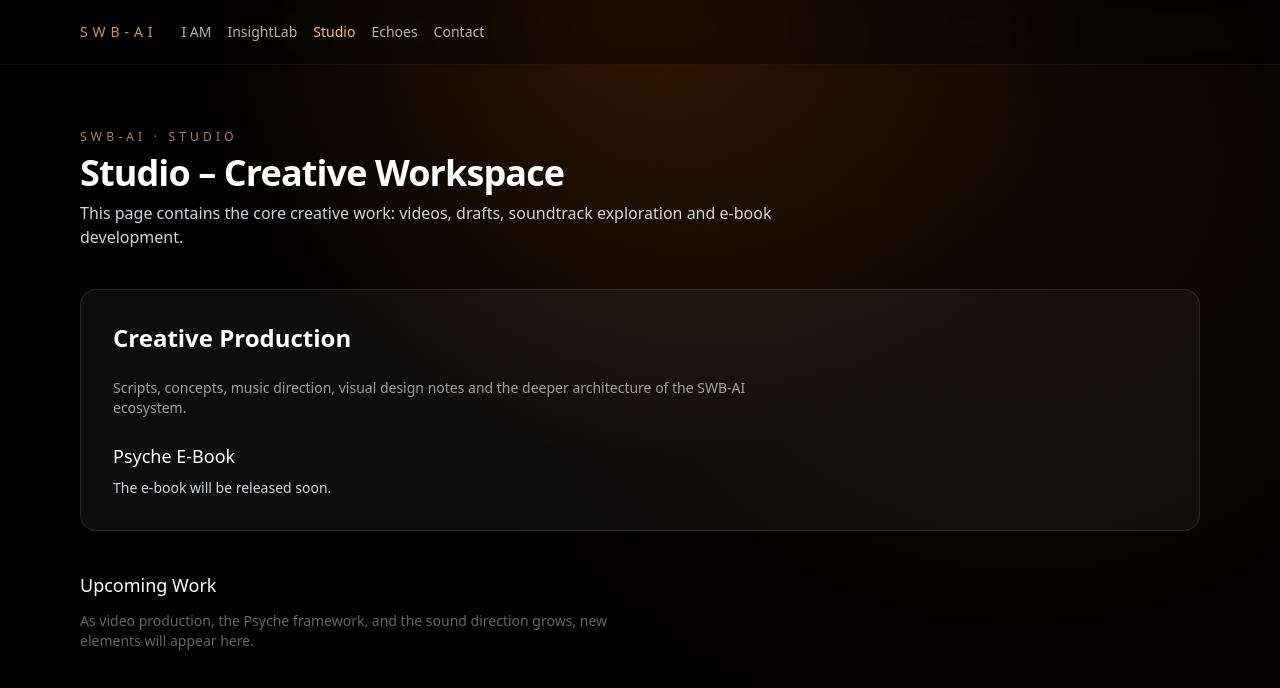
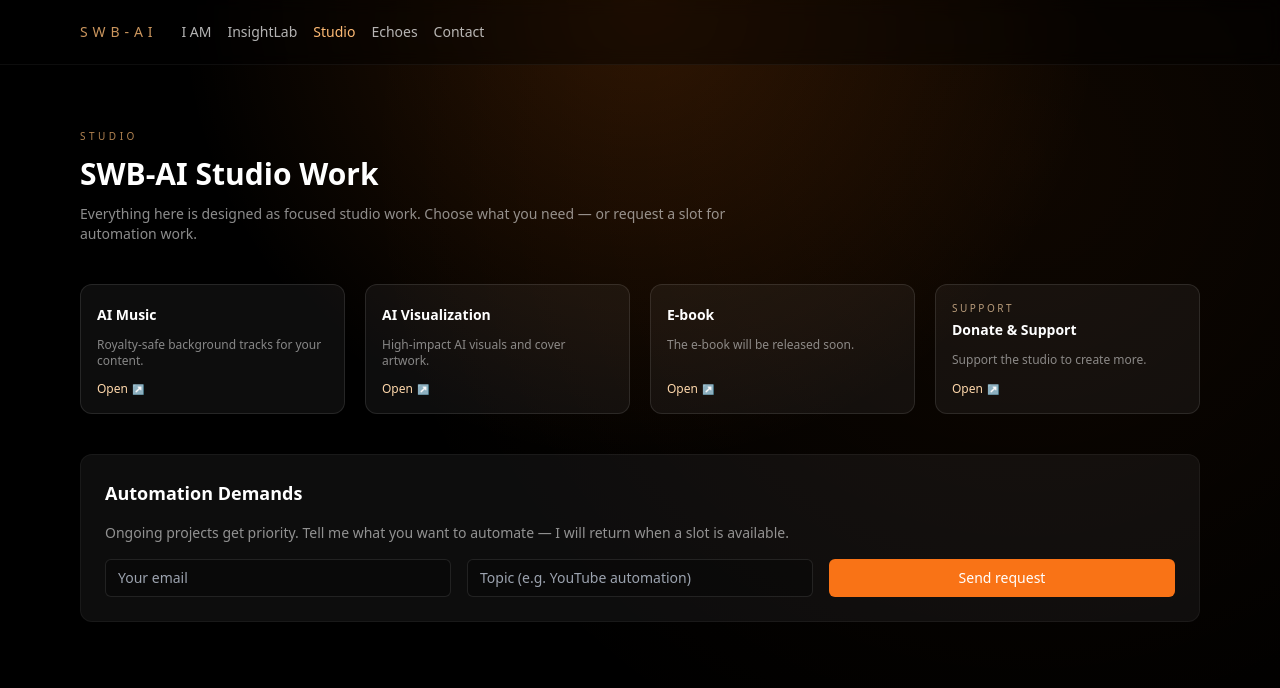
Before and after one commit to ahmetkrk/psyche-management, a Next.js app: page /studio in a window 1280 px wide. Shown: the top 688 px of the page. Built offline with nearby package versions, Linux system fonts and the light colour scheme; no server answers.

Commit message:
Update page.tsx

```diff
--- a/app/studio/page.tsx
+++ b/app/studio/page.tsx
@@ -1,59 +1,88 @@
 "use client";
 
 import { useEffect } from "react";
-import Link from "next/link";
 import { swbTrackPage, swbTrackClick } from "@/lib/analytics";
 
-export default function StudioPage() {
+const PRODUCTS = [
+  { key: "ai_music", title: "AI Music", desc: "Royalty-safe background tracks for your content.", tag: "" },
+  { key: "ai_visual", title: "AI Visualization", desc: "High-impact AI visuals and cover artwork.", tag: "" },
+  { key: "ebook", title: "E-book", desc: "The e-book will be released soon.", tag: "" },
+  { key: "donate", title: "Donate & Support", desc: "Support the studio to create more.", tag: "Support" },
+];
+
+export default function Page() {
   useEffect(() => {
-    swbTrackPage("studio", { source: "studio_home_v2" });
+    swbTrackPage("studio", { source: "page_component" });
   }, []);
 
   return (
     <div className="max-w-6xl mx-auto py-16 px-4 space-y-10">
+      <header className="space-y-3">
+        <p className="text-orange-300/70 text-[10px] tracking-[0.35em] uppercase">
+          Studio
+        </p>
+        <h1 className="text-2xl md:text-3xl font-semibold text-white">SWB-AI Studio Work</h1>
+        <p className="text-white/55 max-w-2xl text-sm">
+          Everything here is designed as focused studio work. Choose what you need — or request a slot for automation work.
+        </p>
+      </header>
 
-      {/* HEADER */}
-      <div className="space-y-2">
-        <p className="text-orange-300/70 text-xs tracking-[0.35em] uppercase">
-          SWB-AI · STUDIO
-        </p>
-        <h1 className="text-3xl md:text-4xl font-bold text-white tracking-tight">
-          Studio – Creative Workspace
-        </h1>
-        <p className="text-gray-300 max-w-3xl">
-          This page contains the core creative work: videos, drafts, soundtrack exploration and e-book development.
-        </p>
+      <div className="grid md:grid-cols-4 gap-5">
+        {PRODUCTS.map((p) => (
+          <div
+            key={p.key}
+            className="bg-white/5 border border-white/10 rounded-xl p-4 flex flex-col gap-3"
+            data-analytics-id={`studio_${p.key}`}
+          >
+            <div>
+              <p className="text-[10px] uppercase tracking-[0.25em] text-orange-200/70 mb-1">
+                {p.tag}
+              </p>
+              <h2 className="text-sm font-semibold text-white">{p.title}</h2>
+            </div>
+            <p className="text-xs text-white/50 flex-1">{p.desc}</p>
+            <button
+              className="text-xs mt-auto inline-flex items-center gap-1 text-orange-200 hover:text-white transition"
+              onClick={() => swbTrackClick("studio", "open_product", { key: p.key })}
+            >
+              Open
+              <span className="text-[10px]">↗</span>
+            </button>
+          </div>
+        ))}
       </div>
 
-      {/* MAIN BLOCK – SAME AS ZIP VERSION */}
-      <div className="bg-white/5 border border-white/10 rounded-2xl p-8 space-y-6">
-        <h2 className="text-xl md:text-2xl font-semibold text-white">
-          Creative Production
-        </h2>
-        <p className="text-sm text-white/60 max-w-2xl">
-          Scripts, concepts, music direction, visual design notes and the deeper architecture of the SWB-AI ecosystem.
+      <section
+        className="bg-white/5 border border-white/5 rounded-xl p-6 space-y-4"
+        data-analytics-id="studio_automation_demand"
+      >
+        <h2 className="text-lg font-semibold text-white">Automation Demands</h2>
+        <p className="text-sm text-white/55 max-w-3xl">
+          Ongoing projects get priority. Tell me what you want to automate — I will return when a slot is available.
         </p>
-
-        {/* REMOVE LEMON SQUEEZY TEXT — CLEANED */}
-        {/* Nothing about Lemon remains now */}
-
-        {/* E-BOOK SECTION — UPDATED */}
-        <div className="mt-8 space-y-2">
-          <h3 className="text-lg font-medium text-white">Psyche E-Book</h3>
-          <p className="text-gray-300 text-sm">
-            The e-book will be released soon.
-          </p>
-        </div>
-      </div>
-
-      {/* FUTURE ITEMS */}
-      <div className="space-y-3">
-        <h3 className="text-lg font-medium text-white">Upcoming Work</h3>
-        <p className="text-white/40 text-sm max-w-xl">
-          As video production, the Psyche framework, and the sound direction grows, new elements will appear here.
-        </p>
-      </div>
-
+        <form
+          className="grid md:grid-cols-3 gap-4"
+          onSubmit={(e) => {
+            e.preventDefault();
+            swbTrackClick("studio", "submit_automation", {});
+          }}
+        >
+          <input
+            className="bg-black/30 border border-white/10 rounded-md px-3 py-2 text-sm"
+            placeholder="Your email"
+          />
+          <input
+            className="bg-black/30 border border-white/10 rounded-md px-3 py-2 text-sm"
+            placeholder="Topic (e.g. YouTube automation)"
+          />
+          <button
+            className="bg-orange-500 rounded-md text-sm font-medium px-4 py-2 hover:bg-orange-400 transition"
+            type="submit"
+          >
+            Send request
+          </button>
+        </form>
+      </section>
     </div>
   );
 }
```
